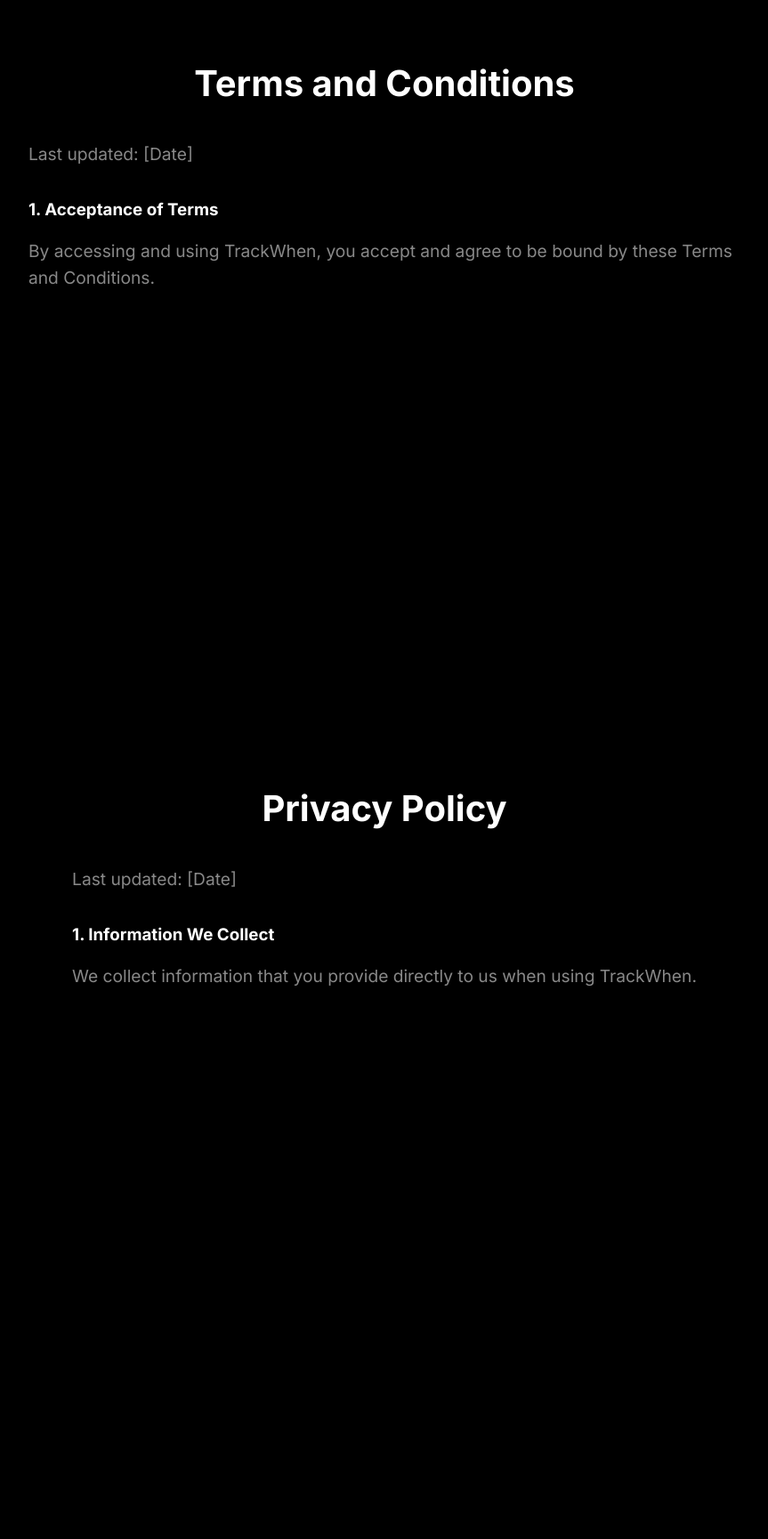
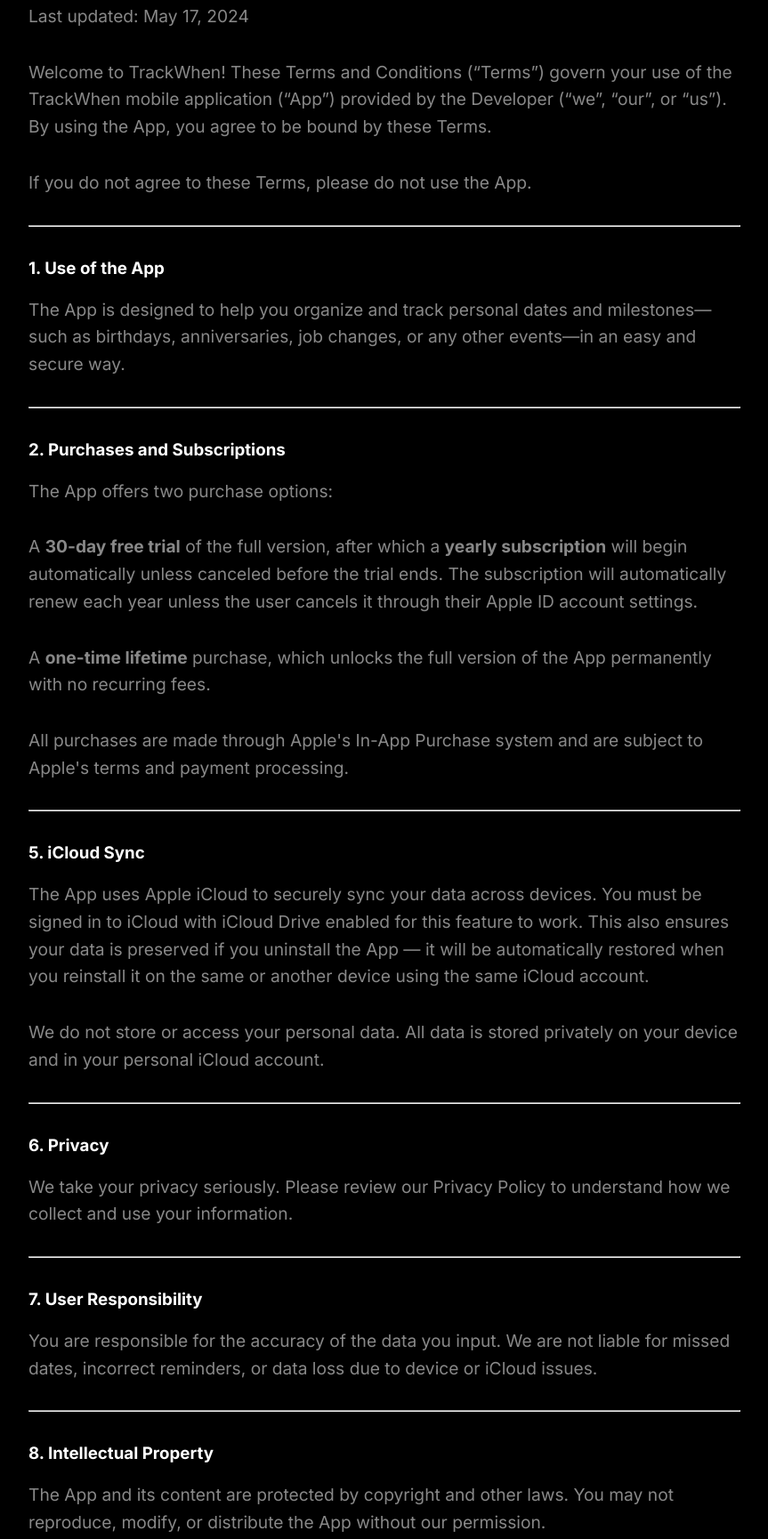
Before and after one commit to eduardo-ozanan/TrackWhen, a website: page index.html in a window 1280 px wide. Shown: the part 989-2719 px from the top of the page at 89% size, without its empty margins (208-1071 px from the left). Before the commit the page ends 2400 px from the top, so only its background shows below. Drawn offline with Linux system fonts and the light colour scheme.

Commit message:
Added Terms and Conditions

```diff
--- a/index.html
+++ b/index.html
@@ -43,10 +43,59 @@
         <div class="content">
             <h2>Terms and Conditions</h2>
             <div class="text-content">
-                <p>Last updated: [Date]</p>
-                <h3>1. Acceptance of Terms</h3>
-                <p>By accessing and using TrackWhen, you accept and agree to be bound by these Terms and Conditions.</p>
-                <!-- Add more terms content as needed -->
+                <p>Last updated: May 17, 2024</p>
+
+                <p>Welcome to TrackWhen! These Terms and Conditions (“Terms”) govern your use of the TrackWhen mobile application (“App”) provided by the Developer (“we”, “our”, or “us”). By using the App, you agree to be bound by these Terms.</p>
+
+                <p>If you do not agree to these Terms, please do not use the App.</p>
+
+                <hr>
+
+                <h3>1. Use of the App</h3>
+                <p>The App is designed to help you organize and track personal dates and milestones—such as birthdays, anniversaries, job changes, or any other events—in an easy and secure way.</p>
+
+                <hr>
+
+                <h3>2. Purchases and Subscriptions</h3>
+                <p>The App offers two purchase options:</p>
+                <p>A <b>30-day free trial</b> of the full version, after which a <b>yearly subscription</b> will begin automatically unless canceled before the trial ends. The subscription will automatically renew each year unless the user cancels it through their Apple ID account settings.</p>
+                <p>A <b>one-time lifetime</b> purchase, which unlocks the full version of the App permanently with no recurring fees.</p>
+                <p>All purchases are made through Apple's In-App Purchase system and are subject to Apple's terms and payment processing.</p>
+
+                <hr>
+
+                <h3>5. iCloud Sync</h3>
+                <p>The App uses Apple iCloud to securely sync your data across devices. You must be signed in to iCloud with iCloud Drive enabled for this feature to work. This also ensures your data is preserved if you uninstall the App — it will be automatically restored when you reinstall it on the same or another device using the same iCloud account.</p>
+                <p>We do not store or access your personal data. All data is stored privately on your device and in your personal iCloud account.</p>
+
+                <hr>
+
+                <h3>6. Privacy</h3>
+                <p>We take your privacy seriously. Please review our Privacy Policy to understand how we collect and use your information.</p>
+
+                <hr>
+
+                <h3>7. User Responsibility</h3>
+                <p>You are responsible for the accuracy of the data you input. We are not liable for missed dates, incorrect reminders, or data loss due to device or iCloud issues.</p>
+
+                <hr>
+
+                <h3>8. Intellectual Property</h3>
+                <p>The App and its content are protected by copyright and other laws. You may not reproduce, modify, or distribute the App without our permission.</p>
+
+                <hr>
+
+                <h3>9. Changes to the Terms</h3>
+                <p>These Terms may be updated occasionally. The latest version will always be available on the official website.</p>
+
+                <hr>
+
+                <h3>10. Contact</h3>
+                <div class="contact-info">
+                    <p>If you have any questions or concerns about these Terms, please contact us:</p>
+                    <p>Email: contact@eoztech.com</p>
+                    <p>Developer: Eduardo Ozanan</p>
+                </div>
             </div>
         </div>
     </section>
```
